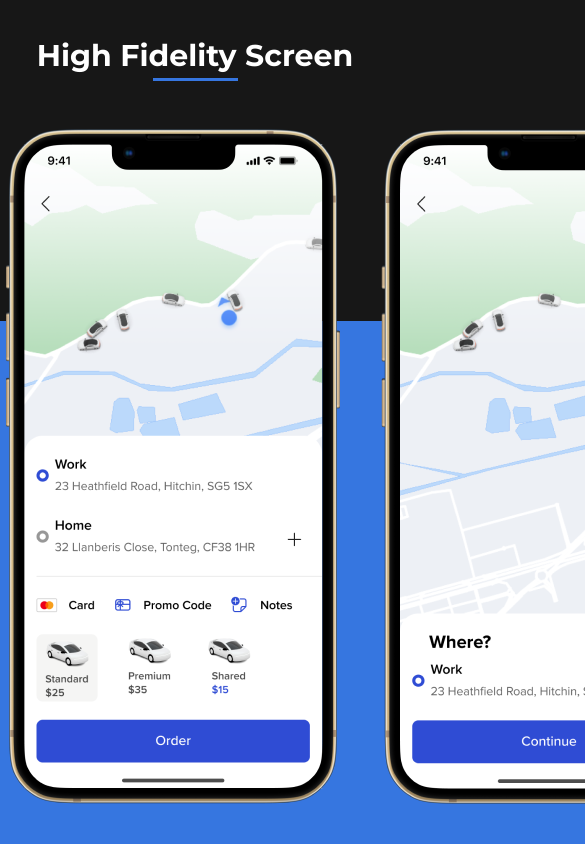
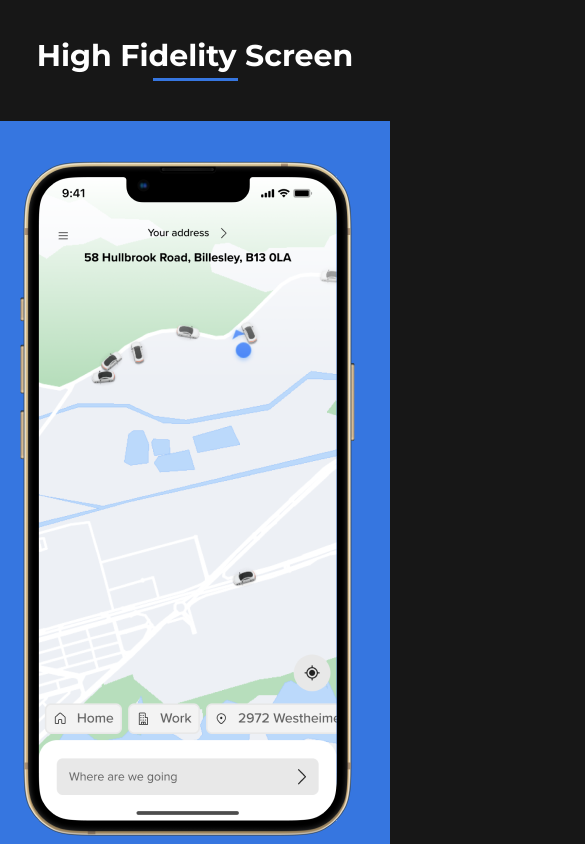
Before and after one commit to VirtuousTechies/musa-daniel, a React (Vite) app in the folder musa-daniel/: page /works/rideEase in a window 390 px wide. Shown: the part 7560-8404 px from the top of the page, 585 px wide, since content can reach past the window. Built offline with nearby package versions, Linux system fonts and the light colour scheme.

Commit message:
Made the high fidelity section of the ride ease body component responsive for all breakpoints

```diff
--- a/musa-daniel/src/Components/RideEaseBody.jsx
+++ b/musa-daniel/src/Components/RideEaseBody.jsx
@@ -139,10 +139,14 @@ export default function RideEaseBody() {
             </div>
         </figure>
     </section>
-    <section className='mt-20 flex flex-col space-y-60 mx-5 md:mx-0 md:w-[90%] xl:w-[80%]'>
+    <section className='mt-20 flex flex-col space-y-10 md:space-y-60 mx-5 md:mx-0
+    w-full md:w-[90%] xl:w-[80%]'>
         <Heading text={'High Fidelity Screen'} />
-        <div className='relative w-[72rem] bg-[#3676E0] h-[529.33px] -ml-10'>
-            <figure className='absolute -top-48 left-8 grid grid-cols-3 gap-x-10'>
+        <div className='relative w-full h-full px-5 py-10 md:p-0 lg:w-[60rem]
+        xl:w-[72rem] bg-[#3676E0] md:h-[280px] lg:h-[470px] xl:h-[529.33px] lg:-ml-5
+        xl:-ml-10'>
+            <figure className='md:absolute -top-48 left-0 xl:left-8 grid grid-cols-1 gap-10
+            md:gap-y-0 md:grid-cols-3 md:gap-x-10'>
                 {hf.map((src) => <img key={src} src={src} alt="screens" />)}
             </figure>
         </div>
```
